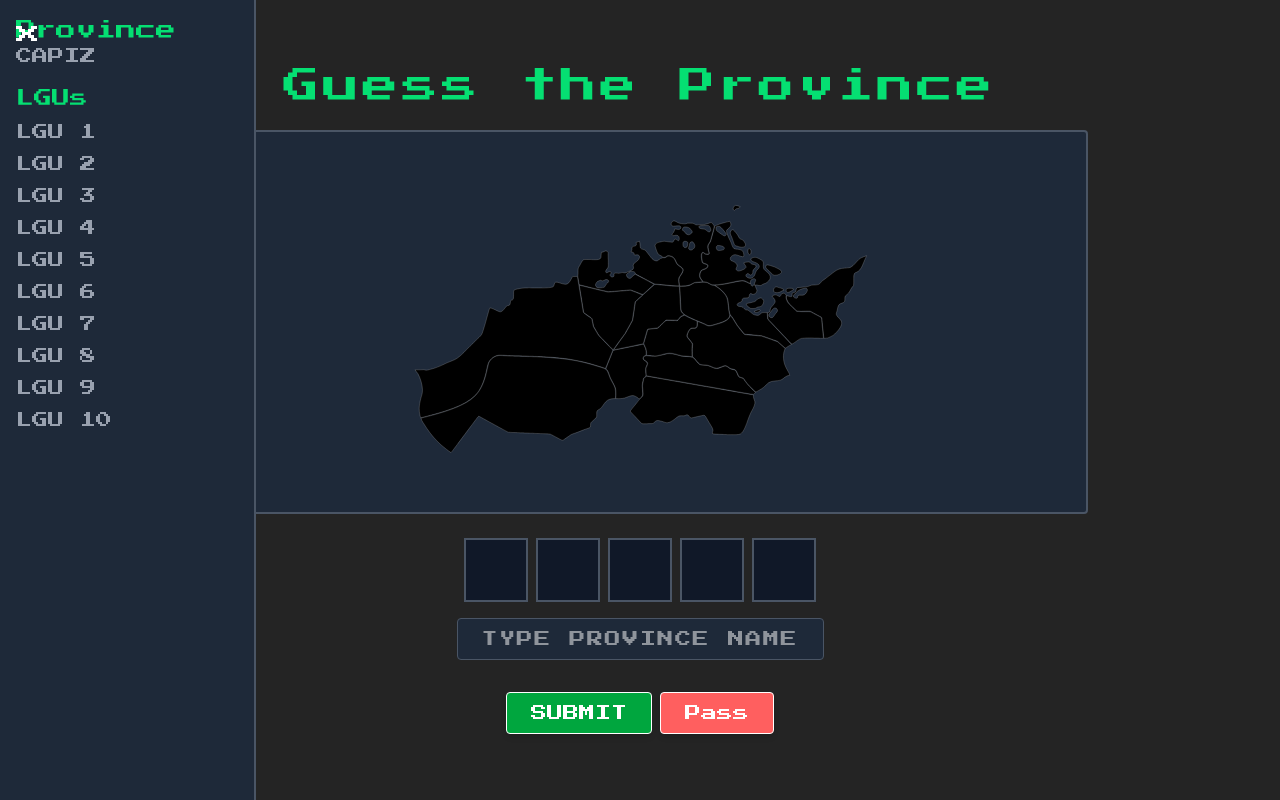
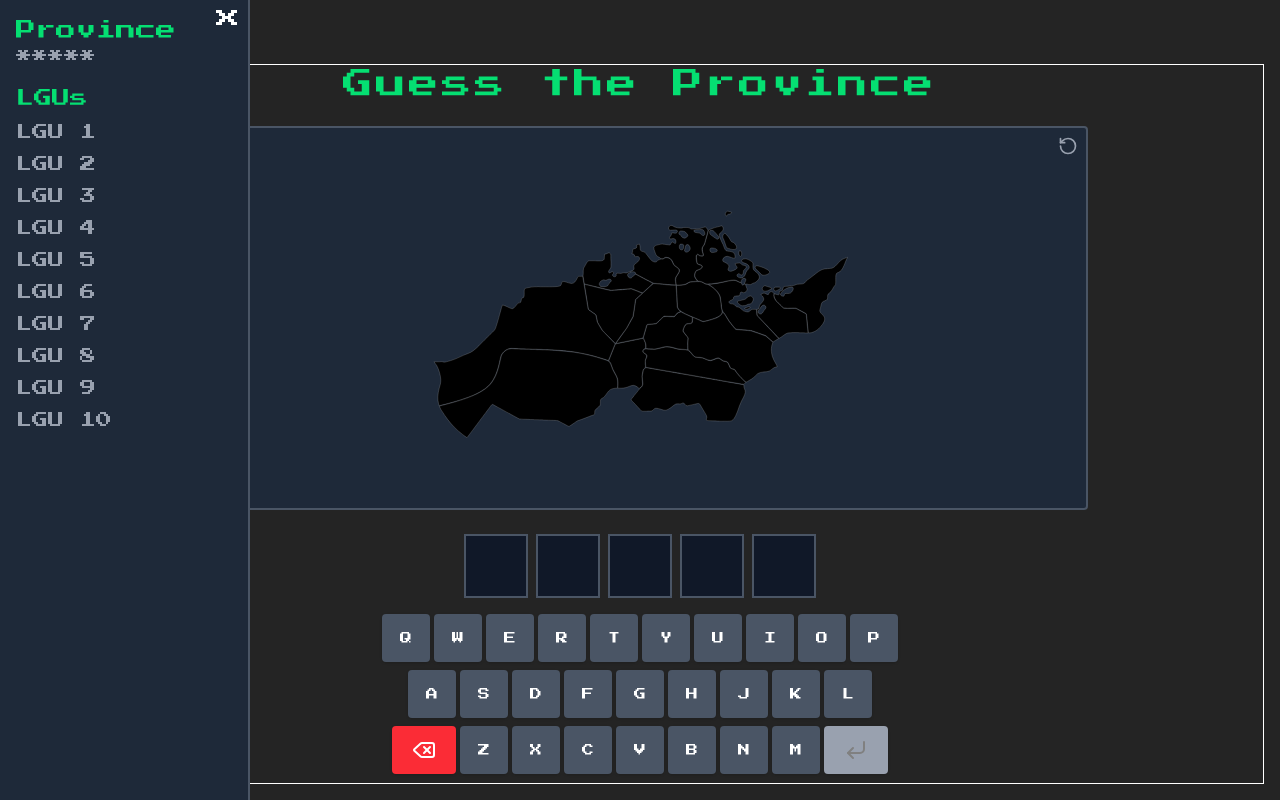
Before and after one commit to JeyBySy/MapaManiaPH, a React (Vite) app: page /quickstart in a window 1280 px wide. Built offline with nearby package versions, Linux system fonts and the light colour scheme.

Commit message:
Add keyboard component for province guessing game

```diff
--- /dev/null
+++ b/src/components/Keyboard.tsx
@@ -0,0 +1,126 @@
+import { CornerDownLeft, Delete } from "lucide-react"
+import React from "react"
+
+const KEYBOARD_ROWS = [
+  ["Q", "W", "E", "R", "T", "Y", "U", "I", "O", "P"],
+  ["A", "S", "D", "F", "G", "H", "J", "K", "L"],
+  ["backspace", "Z", "X", "C", "V", "B", "N", "M", "enter"],
+]
+
+interface KeyboardProps {
+  value: string
+  onType: (value: string) => void
+  onSubmit: () => void
+  limit?: number
+  provinceValue?: string
+}
+
+const Keyboard: React.FC<KeyboardProps> = ({
+  value,
+  onType,
+  limit,
+  onSubmit,
+  provinceValue,
+}) => {
+  const handleKeyClick = (key: string) => {
+    if (key.length !== 1 || !/^[a-z]$/i.test(key)) return
+    if (provinceValue) {
+      let newValue = value
+      let nextIndex = newValue.length
+
+      // Auto-skip underscores from provinceValue
+      while (provinceValue[nextIndex] === "_") {
+        newValue += "_"
+        nextIndex++
+      }
+
+      // Now add the typed character
+      if (!limit || newValue.length < limit) {
+        newValue += key.toUpperCase() // or keep lowercase depending on your logic
+        onType(newValue)
+      }
+    } else {
+      // Default behavior
+      if (!limit || value.length < limit) {
+        onType(value + key.toUpperCase())
+      }
+    }
+  }
+
+  const handleBackspace = () => {
+    if (!provinceValue) {
+      onType(value.slice(0, -1))
+      return
+    }
+
+    let newValue = value
+    let nextIndex = newValue.length - 1
+
+    // Skip over underscores
+    while (nextIndex >= 0 && provinceValue[nextIndex] === "_") {
+      nextIndex--
+      newValue = newValue.slice(0, -1) // remove the underscore
+    }
+
+    // Remove the actual letter
+    if (nextIndex >= 0) {
+      newValue = newValue.slice(0, -1)
+    }
+
+    onType(newValue)
+  }
+
+  const isInputValid = value && value.length === provinceValue?.length
+  return (
+    <div className="w-full max-w-2xl mx-auto px-2 relative">
+      <div className="flex flex-col gap-2 ">
+        {KEYBOARD_ROWS.map((row, rowIndex) => (
+          <div key={rowIndex} className="flex justify-center gap-1 lg:gap-1">
+            {row.map((key) => {
+              if (key === "backspace") {
+                return (
+                  <button
+                    key={key}
+                    className="bg-red-500 hover:bg-red-600 rounded text-xs text-white shadow transition-colors w-16 px-1 flex items-center justify-center"
+                    onClick={handleBackspace}
+                  >
+                    <Delete />
+                  </button>
+                )
+              }
+
+              if (key === "enter") {
+                return (
+                  <button
+                    disabled={!isInputValid}
+                    key={key}
+                    className={`${
+                      isInputValid
+                        ? "bg-blue-500 hover:bg-blue-600"
+                        : "bg-gray-400 cursor-not-allowed"
+                    } rounded text-xs text-white shadow transition-colors w-16 px-1 flex items-center justify-center`}
+                    onClick={onSubmit}
+                  >
+                    <CornerDownLeft stroke={isInputValid ? "white" : "gray"} />
+                  </button>
+                )
+              }
+
+              return (
+                <button
+                  key={key}
+                  className="bg-gray-600 hover:bg-gray-500 rounded text-xs  text-white shadow transition-colors w-12 px-1 py-4 flex items-center justify-center"
+                  onClick={() => handleKeyClick(key.toLowerCase())}
+                >
+                  {key}
+                </button>
+              )
+            })}
+          </div>
+        ))}
+      </div>
+    </div>
+  )
+}
+
+export default Keyboard
--- a/src/pages/Modes/QuickStartMode.tsx
+++ b/src/pages/Modes/QuickStartMode.tsx
@@ -1,22 +1,28 @@
 import React, { useState, useRef } from "react"
 import { LGU_PATHS } from "../../util/constants"
 import { useProvince } from "../../hooks/useProvince"
+import Keyboard from "../../components/Keyboard"
+import { RotateCcw } from "lucide-react"
 
-const QuickStartMode = () => {
+const QuickStartMode: React.FC = () => {
   const { provinceOutline, nextProvince } = useProvince(true)
-  const [guess, setGuess] = useState("")
   const [submitted, setSubmitted] = useState(false)
   const [isSidebarOpen, setIsSidebarOpen] = useState(true)
   const inputRef = useRef<HTMLInputElement>(null)
+  const [typedText, setTypedText] = useState("")
+  const isCorrect = typedText.toLowerCase() === provinceOutline.toLowerCase()
 
   const handleSubmit = () => {
     setSubmitted(true)
+    if (!isCorrect) {
+      setTypedText("")
+    }
   }
 
   const handleNextProvince = () => {
     nextProvince()
-    setGuess("")
     setSubmitted(false)
+    setTypedText("")
     setTimeout(() => {
       inputRef.current?.focus()
     }, 0)
@@ -25,6 +31,7 @@ const QuickStartMode = () => {
     setIsSidebarOpen(!isSidebarOpen)
   }
 
+  // Test sample LGU list
   const lguList = [
     "LGU 1",
     "LGU 2",
@@ -41,19 +48,16 @@ const QuickStartMode = () => {
   return (
     <div className="flex min-h-screen bg-retro-bg text-white p-4">
       {/* Sidebar */}
-      <div
-        className={`transition-transform ${
-          isSidebarOpen ? "translate-x-0" : "-translate-x-full"
-        } fixed left-0 top-0 h-full w-64 bg-gray-800 p-4 border-r-2 border-gray-600 z-50`}
-      >
-        <button
-          onClick={toggleSidebar}
-          className="text-white absolute  text-2xl"
-        >
+      <div className={`transition-transform ${isSidebarOpen ? "translate-x-0" : "-translate-x-full"} fixed left-0 top-0 h-full min-w-[250px] bg-gray-800 p-4 border-r-2 border-gray-600 z-50`}>
+        <button onClick={toggleSidebar} className="text-white absolute right-2 top-0 text-2xl">
           x
         </button>
         <h2 className="text-xl font-bold text-green-400">Province</h2>
-        <p className="text-gray-400">{provinceOutline}</p>
+        <p className="text-gray-400">
+          {submitted
+            ? provinceOutline
+            : provinceOutline.replace(/[A-Z]/gi, "*").slice(0, 6)}
+        </p>
         <h3 className="mt-4 text-lg font-semibold text-green-400">LGUs</h3>
         <ul className="mt-2 text-gray-400">
           {lguList.map((lgu, index) => (
@@ -63,18 +67,25 @@ const QuickStartMode = () => {
           ))}
         </ul>
       </div>
-      <button onClick={toggleSidebar} className="text-white absolute  text-2xl">
-        x
+
+      <button onClick={toggleSidebar} className="text-white absolute text-2xl">
+        Open
       </button>
 
       {/* Main Content */}
-      <div className="mx-auto w-full flex flex-col items-center justify-center">
-        <h1 className="text-3xl font-bold mb-6 tracking-widest text-green-400 text-center md:text-4xl">
+      <div className="container md:mx-auto lg:h-auto mt-12 border flex flex-col items-center justify-center h-full w-full">
+        <p className="lg:text-3xl hidden lg:block  font-bold mb-6 tracking-widest text-green-400 text-center md:text-4xl">
           Guess the Province
-        </h1>
+        </p>
 
         {/* Province Outline */}
-        <div className="w-full md:w-4xl h-48 md:h-96 relative bg-gray-800 border-2 border-gray-600 flex items-center justify-center rounded mb-6">
+        <div className="w-full md:w-4xl h-48 md:h-96 relative bg-gray-800 border-2 border-gray-600 flex items-center justify-center rounded mb-6 py-4">
+          <button
+            onClick={handleNextProvince}
+            className="absolute w-auto text-gray-400 hover:text-gray-300 p-2 rounded cursor-pointer top-0 right-0 "
+          >
+            <RotateCcw width={20} height={20} />
+          </button>
           {provinceOutline && LGU_PATHS[provinceOutline] ? (
             <svg
               xmlns="http://www.w3.org/2000/svg"
@@ -105,59 +116,31 @@ const QuickStartMode = () => {
           {provinceOutline.split("").map((char, i) => (
             <div
               key={i}
-              className={`w-12 h-12 md:w-16 md:h-16 border-2 flex items-center justify-center text-2xl font-bold uppercase ${
-                char === "_"
-                  ? "border-transparent bg-transparent"
-                  : guess[i]
+              className={`w-12 h-12 md:w-16 md:h-16 border-2 flex items-center justify-center text-md lg:text-xl font-bold uppercase ${char === "_"
+                ? "border-transparent bg-transparent"
+                : typedText[i]
                   ? "border-green-400 bg-gray-800"
                   : "border-gray-600 bg-gray-900"
-              }`}
+                }`}
             >
               {char === "_" ? (
                 <span className="w-12 h-12 md:w-16 md:h-16 border-2 flex items-center justify-center border-gray-600 bg-gray-700" />
               ) : (
-                guess[i] || ""
+                typedText[i] || ""
               )}
             </div>
           ))}
         </div>
 
-        {/* Input */}
-        <input
-          ref={inputRef}
-          type="text"
-          className="w-full md:w-fit bg-gray-800 border border-gray-600 rounded px-4 py-2 text-white text-center uppercase tracking-widest mb-4"
-          placeholder="Type province name"
-          maxLength={provinceOutline.length}
-          value={guess}
-          onChange={(e) => setGuess(e.target.value)}
-        />
-
-        <div className="flex flex-wrap gap-2 justify-center">
-          <button
-            onClick={handleSubmit}
-            className="w-full md:w-auto mt-4 bg-green-600 hover:bg-green-700 px-6 py-2 rounded border shadow-md uppercase font-bold"
-          >
-            Submit
-          </button>
-
-          <button
-            onClick={handleNextProvince}
-            className="w-full md:w-auto mt-4 bg-retro-orange hover:opacity-[2] px-6 py-2 rounded border shadow-md capitalize font-bold"
-          >
-            Pass
-          </button>
+        <div className="fixed w-full bottom-0 mb-2 lg:static lg:w-fit">
+          <Keyboard
+            value={typedText}
+            onType={setTypedText}
+            limit={provinceOutline.length}
+            onSubmit={handleSubmit}
+            provinceValue={provinceOutline}
+          />
         </div>
-
-        {/* Feedback */}
-        {submitted && (
-          <p className="mt-4 text-sm text-gray-400">
-            {guess.toLowerCase() ===
-            provinceOutline.replace(/_/g, " ").toLowerCase()
-              ? "🎉 Correct!"
-              : "❌ Try again"}
-          </p>
-        )}
       </div>
     </div>
   )
```
